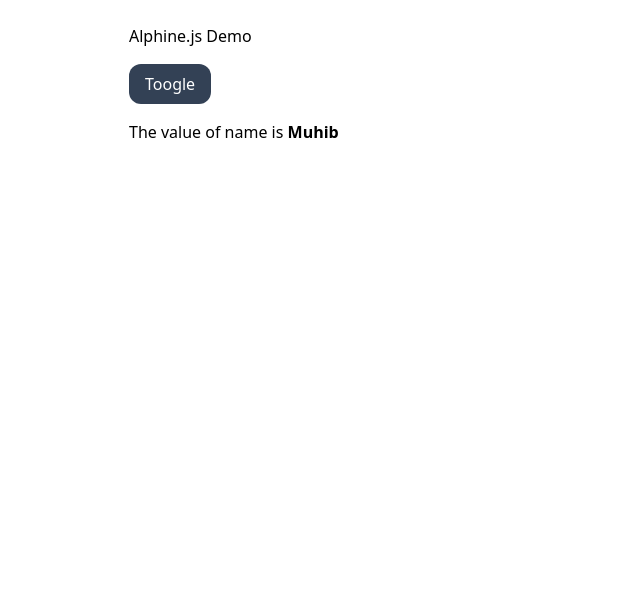
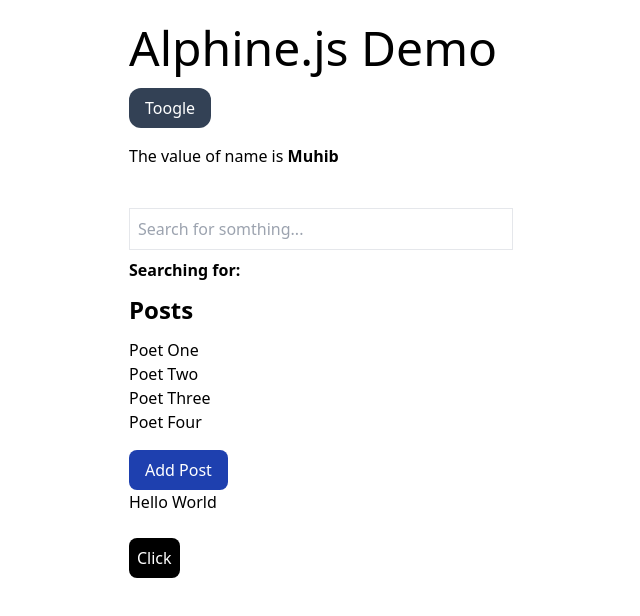
Before and after one commit to muhibdev/Alpine.js, a website: page index.html in a window 1280 px wide. Shown: the whole page, without its empty margins (319-959 px from the left). Drawn offline with nearby package versions, Linux system fonts and the light colour scheme.

Commit message:
Conditions , Loops and ref setup

```diff
--- a/index.html
+++ b/index.html
@@ -7,6 +7,7 @@
     <meta name="viewport" content="width=device-width, initial-scale=1.0">
     <script defer src="https://unpkg.com/alpinejs@3.x.x/dist/cdn.min.js"></script>
     <script src="https://cdn.tailwindcss.com"></script>
+    <script src="https://cdnjs.cloudflare.com/ajax/libs/axios/0.27.2/axios.min.js"></script>
     <style>
         [x-clock]: {
             display: none;
@@ -17,12 +18,23 @@
 
 <body>
     <div class="container mx-auto mt-6 max-w-sm">
-        <h1 class="test-5xl mb-4">Alphine.js Demo</h1>
+        <h1 class="text-5xl mb-4">Alphine.js Demo</h1>
 
         <!-- x-data and Component -->
-        <div x-data="{open: false, name: 'Muhib'}">
-            <!-- x-on:click -->
-            <button x-on:click="open = !open" class="bg-slate-700 text-white px-4 py-2 rounded-xl">
+        <div x-data="{
+            open: false,
+            name: 'Muhib',
+            search: '',
+            posts:[
+               {title: 'Poet One'},
+               {title: 'Poet Two'},
+               {title: 'Poet Three'},
+               {title: 'Poet Four'},
+             ]
+            }">
+            <!-- x-on & x-bind -->
+            <button x-on:click="open = !open" :class="open ? 'bg-blue-800' : 'bg-slate-700' "
+                class="text-white px-4 py-2 rounded-xl">
                 Toogle
             </button>
             <!-- x-show  -->
@@ -39,6 +51,48 @@
                 The value of name is <span x-text="name" class="font-bold"></span>
             </div>
 
+            <!-- x-effect -->
+            <div x-effect="console.log(open)"></div>
+
+            <!-- x-model -->
+            <input x-model="search" type="text" class="border p-2 w-full mb-2 mt-6"
+                placeholder="Search for somthing..." />
+
+            <p>
+                <span class="font-bold">Searching for:</span>
+                <span x-text="search"></span>
+            </p>
+
+
+            <!-- x-if -->
+            <template x-if="open">
+                <div class="bg-gray-50 p-2 mt-8">
+                    Template based on a condition
+                </div>
+            </template>
+
+            <!-- x-for -->
+            <h3 class="text-2xl mt-3 mb-3 font-bold"> Posts </h3>
+            <template x-for="post in posts">
+                <div x-text="post.title"></div>
+            </template>
+
+            <!-- @click (same as x-on)  -->
+            <button @click="posts.push({title: 'New Post'})"
+                class="bg-blue-800 text-white px-4 py-2 rounded-lg mt-4">
+                Add Post
+            </button>
+
+            <!-- x-ref -->
+            <div x-ref="text"> Hello World</div>
+            <div class="my-6">
+                <button @click="$refs.text.remove()" class="bg-black text-white rounded-lg p-2">
+                    Click
+                </button>
+            </div>
+
+            <!-- x-html -->
+
         </div>
     </div>
 </body>
```
